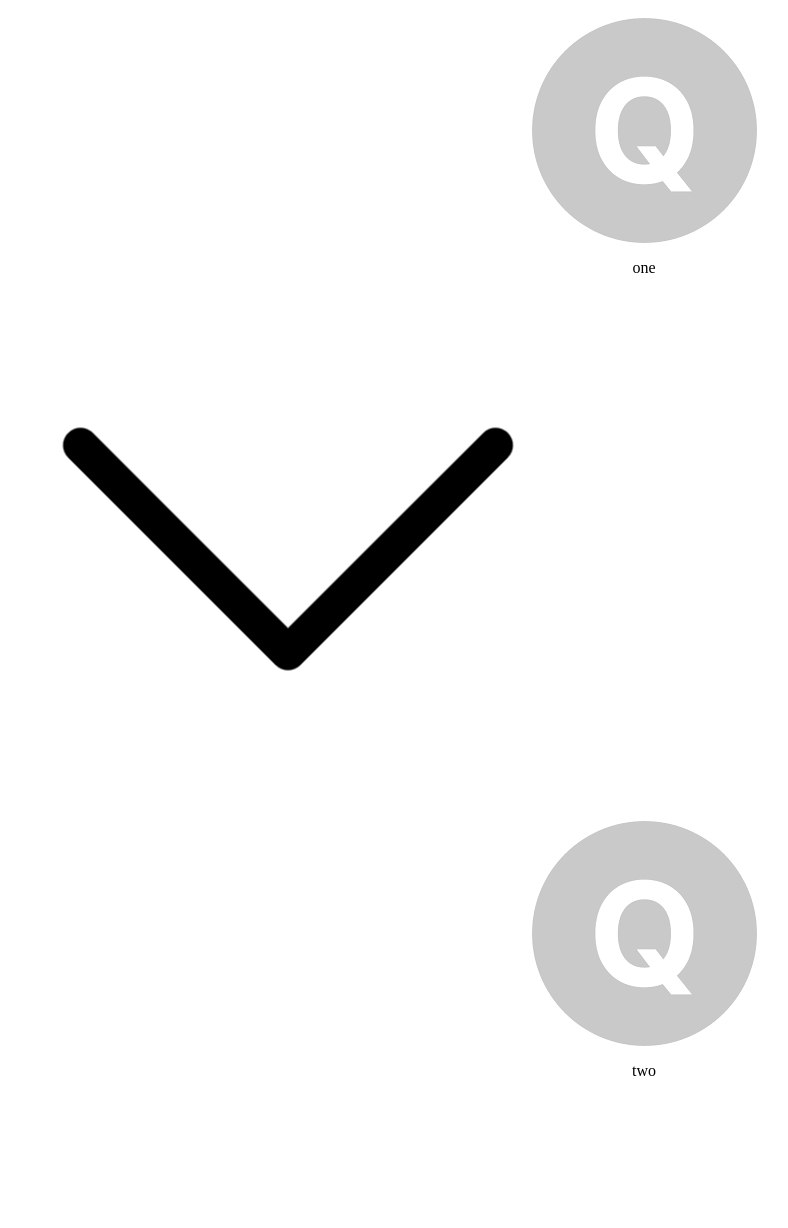
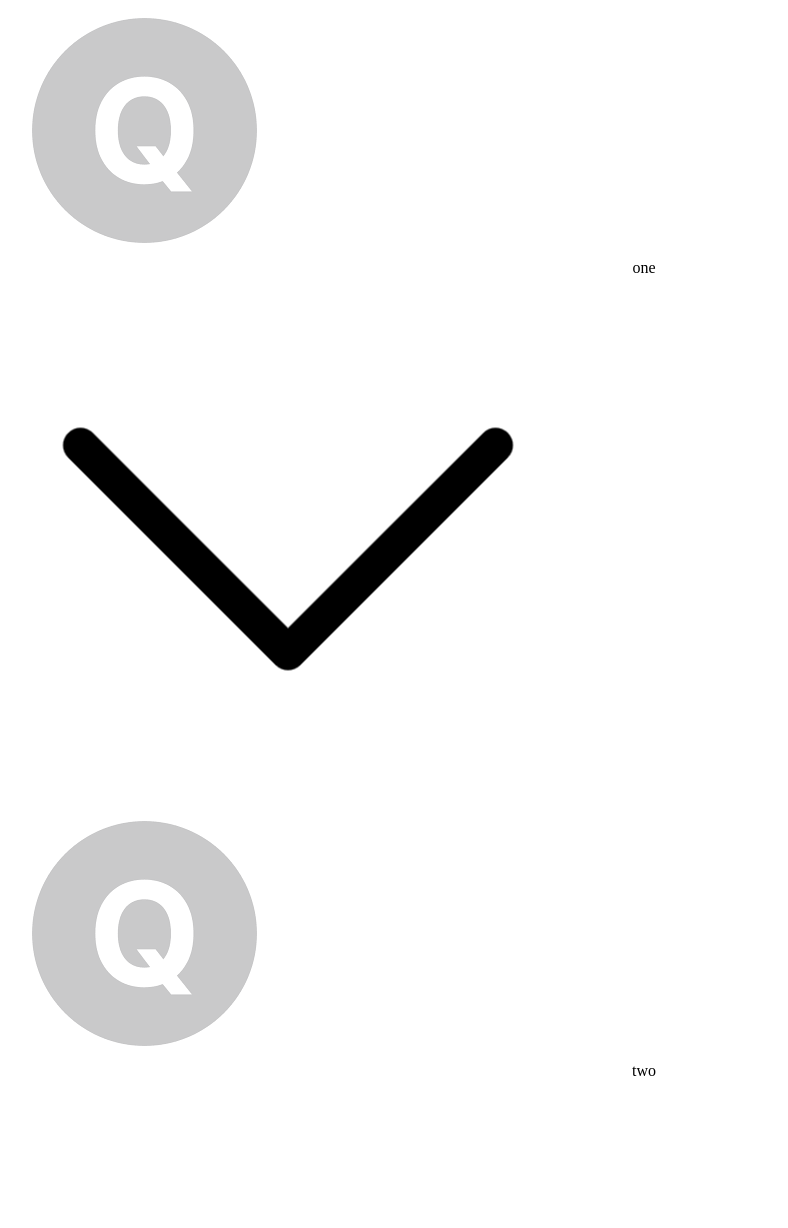
Before and after one commit to cnpink35/FAQ, a plain HTML site: page index.html in a window 1280 px wide. Shown: the part 48-1276 px from the top of the page, without its empty margins (16-804 px from the left). Drawn offline with Linux system fonts and the light colour scheme.

Commit message:
Update index.html

```diff
--- a/index.html
+++ b/index.html
@@ -16,14 +16,14 @@ created by daeun yoo on 2023.04.27
       <ul>
       <li>
         <div class="qLine">
-        <img src="q_mark.png">
+          <p class="qMark"> <img src="q_mark.png"></p>
         <p>one</p>
         <p class="click"> <img src="down_arrow.png"></p>
         </div>
         </li>
       <li>
         <div class="qLine">
-        <img src="q_mark.png">
+        <p class="qMark"> <img src="q_mark.png"></p>
         <p>two</p>
         <p class="click"> <img src="down_arrow.png"></p>
         </div>
```
